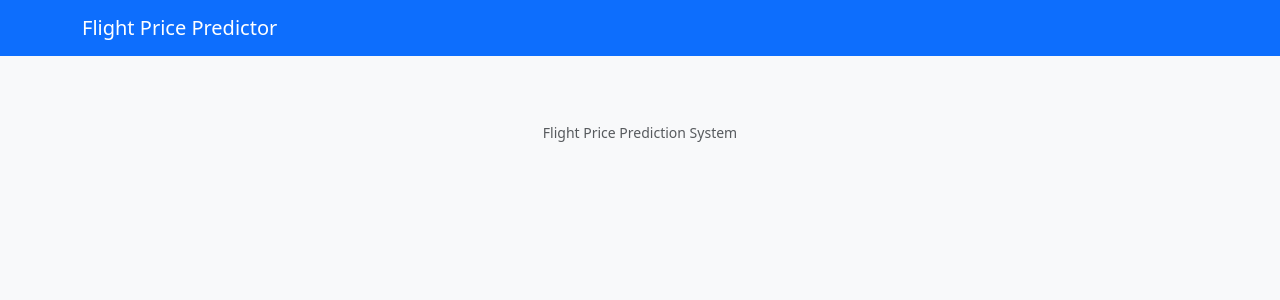
After one commit to BIjjay017/Airline-Booking-System, a Flask app: template flights/templates/predict_base.html in a window 1280 px wide. The commit adds this page. Shown: the top 300 px of the page. Run offline with Flask 3, Linux system fonts and the light colour scheme; the template is opened without the code that fills it, so the values that code supplies are empty.

Commit message:
Price prediction for admin added

```diff
--- a/flights/templates/predict.html
+++ b/flights/templates/predict.html
@@ -1,4 +1,4 @@
-{% extends "base.html" %}
+{% extends "predict_base.html" %}
 
 {% block content %}
 <div class="container py-4">
--- /dev/null
+++ b/flights/templates/predict_base.html
@@ -0,0 +1,26 @@
+<!DOCTYPE html>
+<html lang="en">
+<head>
+    <meta charset="UTF-8">
+    <meta name="viewport" content="width=device-width, initial-scale=1.0">
+    <title>Flight Price Prediction</title>
+    <link href="https://cdn.jsdelivr.net/npm/bootstrap@5.3.0/dist/css/bootstrap.min.css" rel="stylesheet">
+</head>
+<body class="bg-light">
+    <nav class="navbar navbar-expand-lg navbar-dark bg-primary">
+        <div class="container">
+            <a class="navbar-brand" href="/">Flight Price Predictor</a>
+        </div>
+    </nav>
+
+    <main class="py-4">
+        {% block content %}{% endblock %}
+    </main>
+
+    <footer class="text-center text-muted py-3">
+        <small>Flight Price Prediction System</small>
+    </footer>
+
+    <script src="https://cdn.jsdelivr.net/npm/bootstrap@5.3.0/dist/js/bootstrap.bundle.min.js"></script>
+</body>
+</html>
```
Also changed, not shown: 1 other file.
